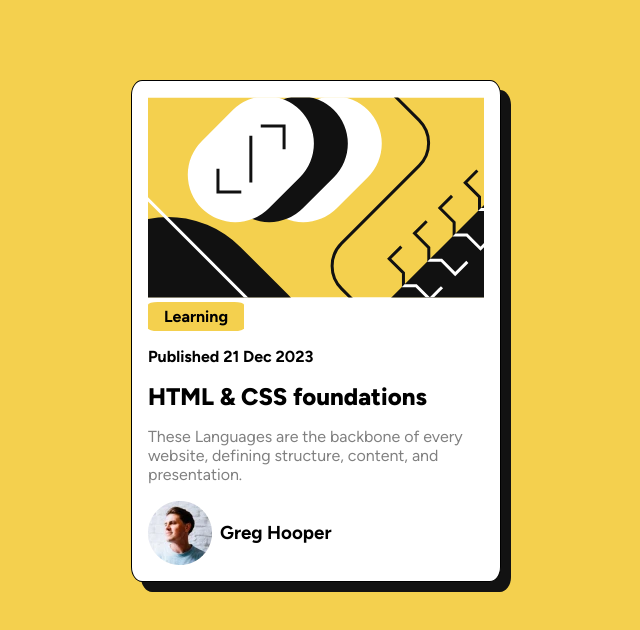
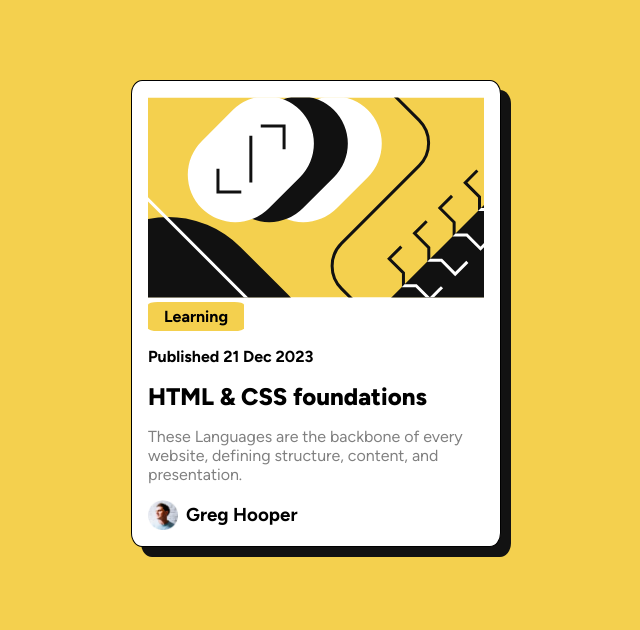
Before and after one commit to Espina28/Blog-Preview-Card, a plain HTML site: page index.html in a window 1280 px wide. Shown: the whole page, without its empty margins (324-964 px from the left). Drawn offline with Linux system fonts and the light colour scheme.

Commit message:
author profile pic fixed

```diff
--- a/css/index.css
+++ b/css/index.css
@@ -30,7 +30,7 @@ body {
 }
 
 .flex-container{
-    width: 370px;
+    width: min-content;
     height: 100%;
     border: 1px solid black;
     background-color: var(--clr-white);
--- a/index.html
+++ b/index.html
@@ -22,7 +22,7 @@
                 </p>
             </div>
             <div class="card-author">
-                <img src="./assets/images/image-avatar.webp" alt="">
+                <img src="./assets/images/image-avatar.webp" alt="" style="width: 30px; height: 30px;">
                 <h3>Greg Hooper</h3>
             </div>
     </div>
```
